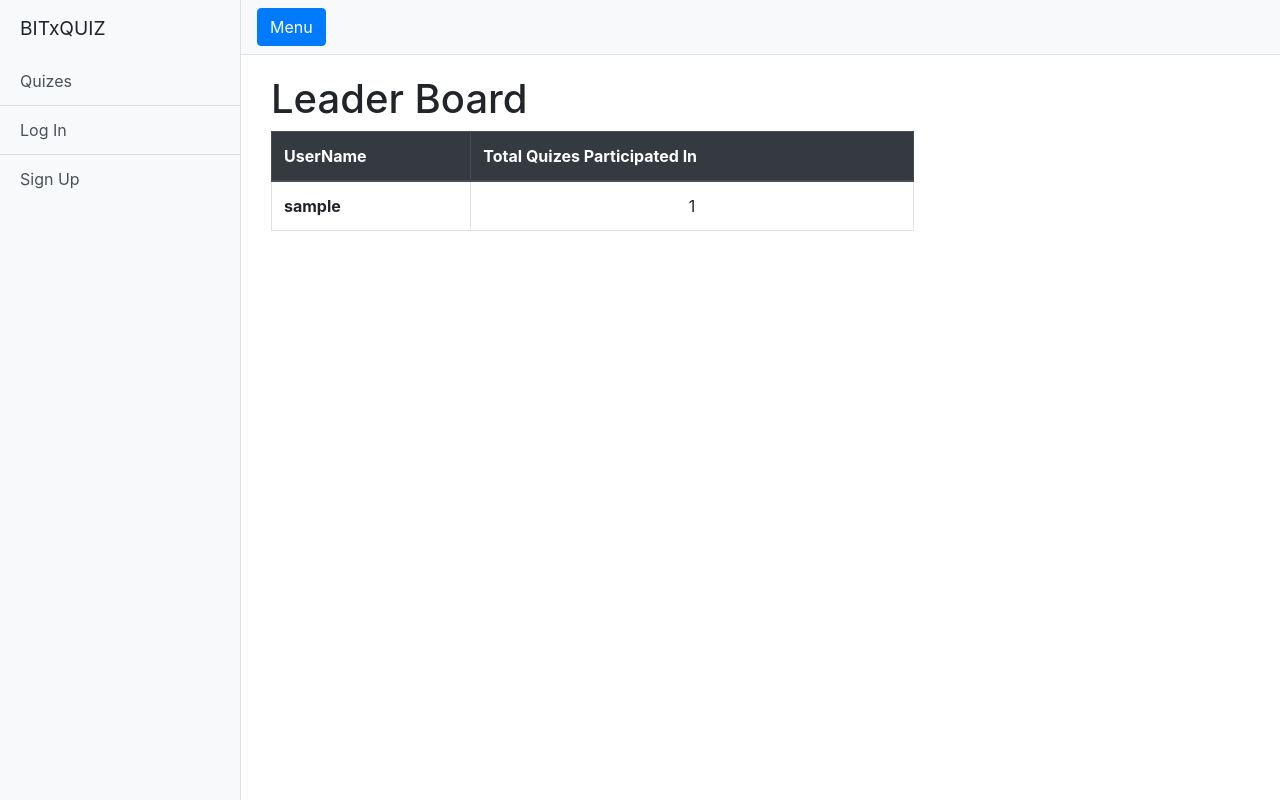
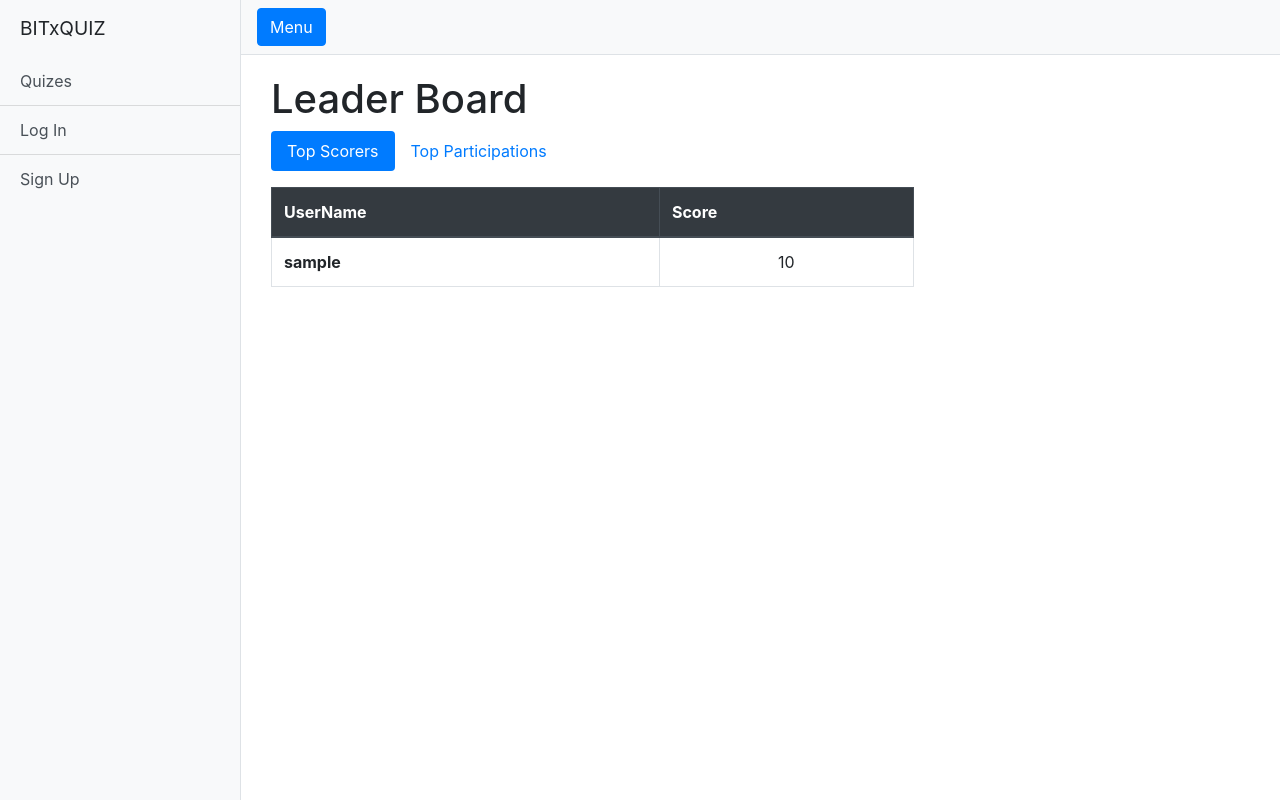
Before and after one commit to rohitgeddam/bitd_quiz_app, a Django app: page /leaderboard/ in a window 1280 px wide. Run offline with Django 3.2, Linux system fonts and the light colour scheme; tables that the repository leaves empty hold one stand-in row (values such as "Sample post"); some libraries are stand-ins or nearby versions.

Commit message:
complete leader board top scorers

```diff
--- a/pages/views.py
+++ b/pages/views.py
@@ -7,7 +7,7 @@ from django.contrib.auth import get_user_model
 
 from .decorators import profile_completion_required
 
-from django.db.models import Count
+from django.db.models import Count, Sum
 # Create your views here.
 
 class HomePageView(ListView):
@@ -123,11 +123,13 @@ def QuizSubmit(request, slug):
         return redirect(reverse_lazy("quiz_start",args=(quiz.slug,)))
 
 def leaderboard(request):
-    # top_scores = ?
-    top_participations = get_user_model().objects.annotate(quiz_count=Count("quiz_takers")).order_by('-quiz_count')[:10]
+    user_model = get_user_model()
+
+    top_scorers = user_model.objects.annotate(quiz_count=Count("quiz_takers"),score=Sum("quiz_takers__score")).order_by("-quiz_count","-score")[:10]
+    top_participations = user_model.objects.annotate(quiz_count=Count("quiz_takers")).order_by('-quiz_count')[:10]
 
     context = {
         "top_participations": top_participations,
-
+        "top_scorers": top_scorers,
     }
     return render(request, "leaderboard.html", context)
--- a/templates/leaderboard.html
+++ b/templates/leaderboard.html
@@ -10,6 +10,41 @@
 
 {% block content %}
 <h1> Leader Board </h1>
+<ul class="nav nav-pills mb-3" id="pills-tab" role="tablist">
+    <li class="nav-item">
+        <a class="nav-link active" id="pills-home-tab" data-toggle="pill" href="#pills-home" role="tab"
+            aria-controls="pills-home" aria-selected="true">Top Scorers</a>
+    </li>
+    <li class="nav-item">
+        <a class="nav-link" id="pills-profile-tab" data-toggle="pill" href="#pills-profile" role="tab"
+            aria-controls="pills-profile" aria-selected="false">Top Participations</a>
+    </li>
+
+</ul>
+<div class="tab-content" id="pills-tabContent">
+    <div class="tab-pane fade show active" id="pills-home" role="tabpanel" aria-labelledby="pills-home-tab">
+    <table class="table table-bordered">
+    <thead class="thead-dark">
+        <tr>
+            <th>UserName</th>
+            <th>Score</th>
+        </tr>
+    </thead>
+    <tbody>
+        {% for user in top_scorers %}
+
+        <tr>
+            <th scope="row">{{user.username}}</th>
+            <td style="text-align: center">{{user.score}}</td>
+        </tr>
+        {% endfor %}
+
+
+    </tbody>
+</table>
+
+    </div>
+    <div class="tab-pane fade" id="pills-profile" role="tabpanel" aria-labelledby="pills-profile-tab">
 <table class="table table-bordered">
     <thead class="thead-dark">
         <tr>
@@ -29,5 +64,9 @@
 
     </tbody>
 </table>
+    </div>
+
+</div>
+
 
 {% endblock content %}
```
Lines whose indentation alone changed are shown as unchanged.
